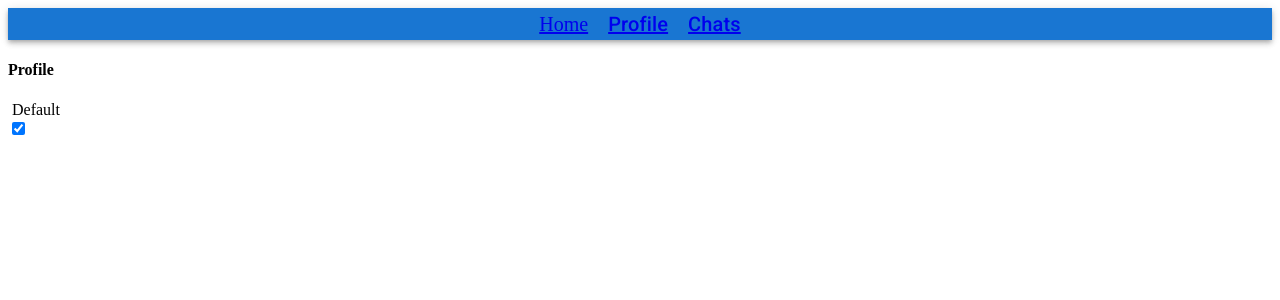
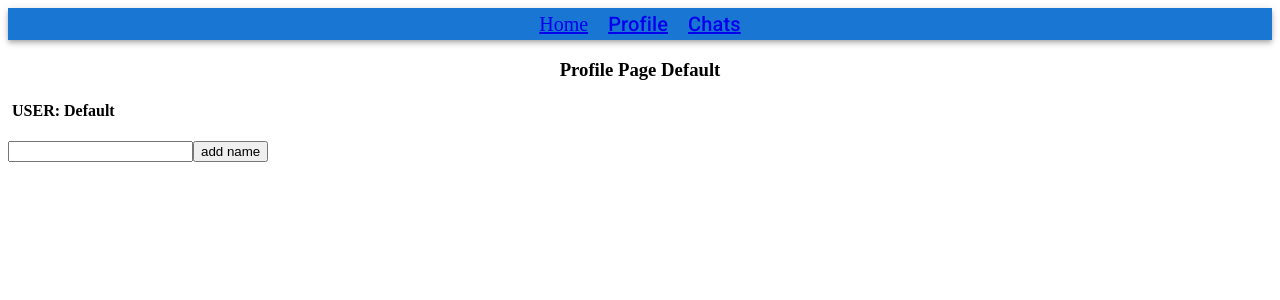
Before and after one commit to UncleChernomor/fapp, a React (Create React App) app: page /profile in a window 1280 px wide. Shown: the top 300 px of the page. Built offline with nearby package versions, Linux system fonts and the light colour scheme.

Commit message:
настройка смени имени в сторе, добавлены типы экшн и экшн в соотвествующие файлы

```diff
--- a/src/pages/Profile.jsx
+++ b/src/pages/Profile.jsx
@@ -1,27 +1,34 @@
+import { ChatBubble } from '@mui/icons-material';
 import React, { useCallback, useState } from 'react';
 import { store } from '../store';
-import { showNameProfile } from '../store/profile/actions';
+import { setUserName, showNameProfile } from '../store/profile/actions';
 
 function Profile(props) {
     const [dummy, setDummy] = useState();
+    const [value, setValue] = useState();
     const { showName, name } = store.getState();
     window.store = store;
 
-    const setShowName = () => {
+    const setShowName = (() => {
         store.dispatch(showNameProfile());
         setDummy({});
+    });
+
+    const changeName = () => {
+        store.dispatch({ ...setUserName(), payload: value });
+        setValue('');
     };
 
     return (
         <div>
-            <h4>Profile</h4>
-            <div>&nbsp;
-                {showName && (<span>{name}</span>)}
-            </div>
-            <input type="checkbox" onChange={setShowName} value={showName} checked={showName} />
+            <h3 style={{ textAlign: 'center' }}>Profile Page {name}</h3>
+            <h4>&nbsp;
+                {showName && (<span>USER: {name}</span>)}
+            </h4>
+            <input type="text" value={value} onChange={(e) => { setValue(e.target.value) }} />
+            <button onClick={changeName}>add name</button>
         </div>
     );
-
 }
 
 export default Profile;
--- a/src/store/profile/actions.js
+++ b/src/store/profile/actions.js
@@ -1,7 +1,29 @@
-import { SHOW_NAME_PROFILE } from "./types";
+import { SHOW_NAME_PROFILE, SET_USER_NAME } from "./types";
+import { ADD_CHAT, REMOVE_CHAT } from "./types";
 
+//For profile
 export function showNameProfile() {
     return {
         type: SHOW_NAME_PROFILE,
     }
 }
+
+export function setUserName() {
+    return {
+        type: SET_USER_NAME,
+    }
+}
+
+//For chats
+export function addChat() {
+    return {
+        type: ADD_CHAT,
+    }
+}
+
+
+export function removeChat() {
+    return {
+        type: REMOVE_CHAT,
+    }
+}
--- a/src/store/profile/reducer.js
+++ b/src/store/profile/reducer.js
@@ -1,4 +1,4 @@
-import { SHOW_NAME_PROFILE } from "./types";
+import { SHOW_NAME_PROFILE, SET_USER_NAME } from "./types";
 
 const initialState = {
     showName: true,
@@ -11,7 +11,18 @@ export const profileReducer = (state = initialState, action) => {
             return {
                 ...state, showName: !state.showName,
             };
+        case SET_USER_NAME:
+            return {
+                ...state, name: action.payload,
+            }
         default:
             return state;
     }
 }
+
+export const chatsReducer = (state, action) => {
+    switch (action.type) {
+        default:
+            return state;
+    }
+}
--- a/src/store/profile/types.js
+++ b/src/store/profile/types.js
@@ -1 +1,7 @@
+//Types for  profile
 export const SHOW_NAME_PROFILE = 'SHOW_NAME_PROFILE';
+export const SET_USER_NAME = 'SET_USER_NAME';
+
+//Types for chats
+export const ADD_CHAT = 'ADD_CHAT';
+export const REMOVE_CHAT = 'REMOVE_CHAT';
```
